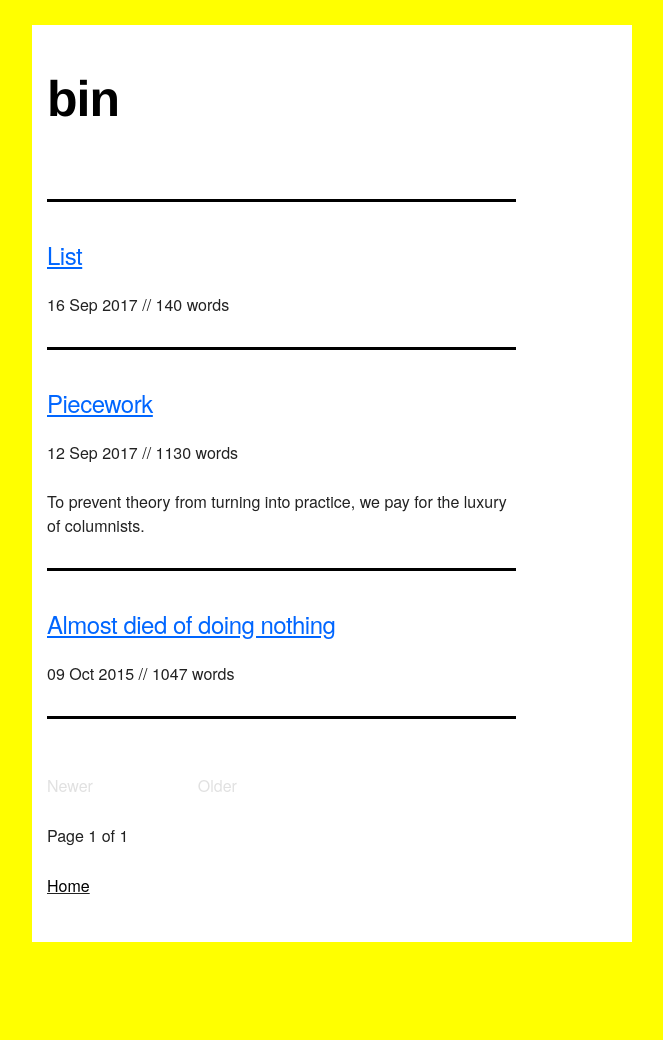
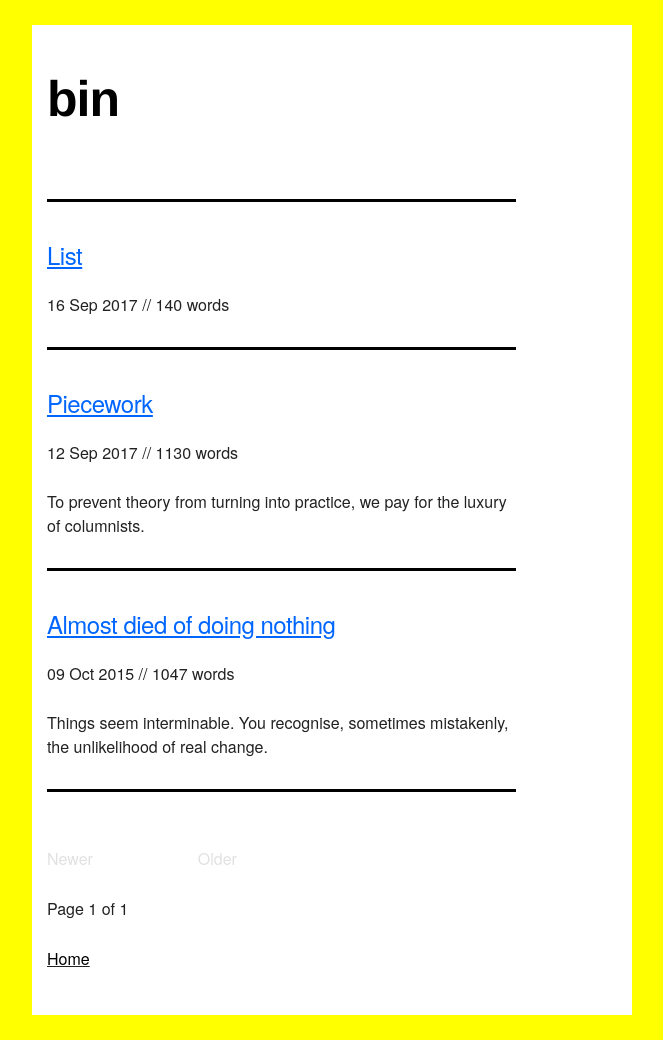
Before and after one commit to mt-trash/mt-trash.github.io, a Jekyll site: the page built from index.html, in a window 1280 px wide. Shown: the whole page, without its empty margins (308-971 px from the left). Built offline with Jekyll 4.4.1, drawn with Linux system fonts in a browser that asks for light colours; the list of posts is cut into pages by our own code; before the commit the page ends 967 px from its top, so only the background shows below that.

Commit message:
edit preview

```diff
--- a/_posts/2015-10-09-almost-died.md
+++ b/_posts/2015-10-09-almost-died.md
@@ -2,6 +2,7 @@
 layout: post
 title: Almost died of doing nothing
 date: 2015-10-09
+preview: Things seem interminable. You recognise, sometimes mistakenly, the unlikelihood of real change.
 ---
 
 {% include image-no-link.html file="/images/fukase-wanibe.jpg" alt="Yoko Wanibe, photographed by Masahisa Fukase in a slaughterhouse near Tokyo Port" %}
```
